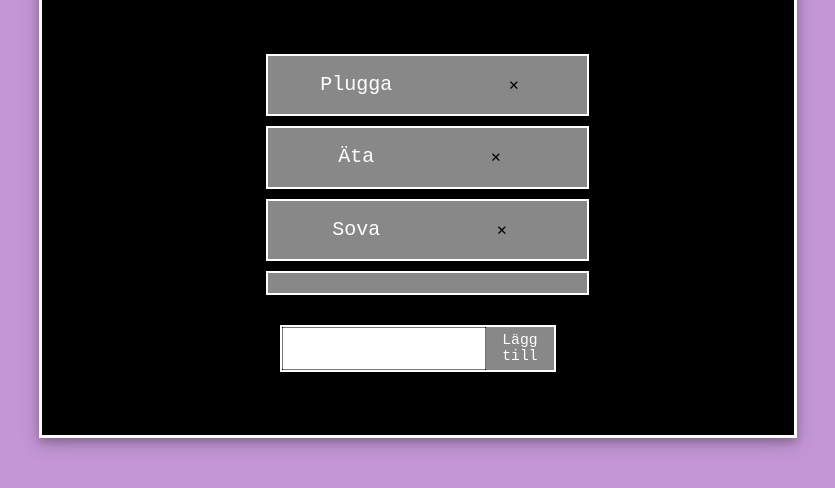
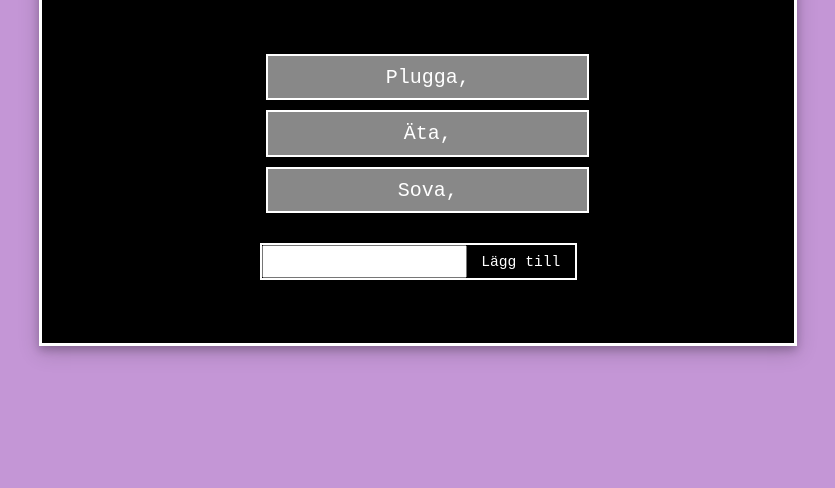
Before and after one commit to juliacarlberg/todolist, a website built with Parcel: page src/index.html in a window 1280 px wide. Both pictures are taken after a click on the button "Lägg till". Shown: the part 204-692 px from the top of the page, without its empty margins (222-1057 px from the left). Built offline with nearby package versions, Linux system fonts and the light colour scheme.

Commit message:
another commit

```diff
--- a/package.json
+++ b/package.json
@@ -1,8 +1,10 @@
 {
   "devDependencies": {
-    "@parcel/transformer-sass": "^2.7.0"
+    "@parcel/transformer-sass": "^2.8.0"
   },
   "dependencies": {
-    "bootstrap-icons": "^1.9.1"
+    "@parcel/validator-typescript": "^2.8.0",
+    "bootstrap-icons": "^1.9.1",
+    "parcel": "^2.8.0"
   }
 }
--- a/src/js/main.js
+++ b/src/js/main.js
@@ -1,11 +1,28 @@
-let theTasks= ["Plugga", "Äta", "Sova"];
+class Todo{
+  constructor(todo, finished){
+    this.todo= todo;
+    this.finished= finished;
+  }
+}
+
+let taskOne= new Todo("Plugga");
+let taskTwo= new Todo("Äta")
+let taskThree= new Todo("Sova")
+
+let theTasks= [taskOne, taskTwo, taskThree];
+
+const one= Object.values(taskOne);
+const two= Object.values(taskTwo);
+const three= Object.values(taskThree);
+
+let myArrays= [one, two, three];
 
 function start(){
     let ulTag= document.getElementById("theList");
 
-    for(let i=0; i<theTasks.length; i++){
+    for(let i=0; i<myArrays.length; i++){
         let liTag= document.createElement("li");
-        liTag.innerHTML= (theTasks[i]);
+        liTag.innerHTML= (myArrays[i]);
         ulTag.appendChild(liTag);
     }
 }
@@ -36,12 +53,15 @@ function removeTask(){
 removeTask();
 
 function addTask(){
-    let inputTag= document.getElementById("input");
-    let ulTag= document.getElementById("theList");
-    let liTag= document.createElement("li");
-    liTag.innerHTML= (inputTag.value);
-    ulTag.appendChild(liTag);
-
+  let inputTag= document.getElementById("input");
+  let ulTag= document.getElementById("theList");
+  let liTag= document.createElement("li");
+  liTag.innerHTML= (inputTag.value);
+  ulTag.appendChild(liTag);
+  let closeButton= document.createElement("BUTTON");
+  closeButton.className="close";
+  liTag.appendChild(closeButton);
+  closeButton.innerHTML="&#10005;";
 }
 
 
--- a/src/scss/main.scss
+++ b/src/scss/main.scss
@@ -53,14 +53,15 @@ form{
 
     button{
         cursor: pointer;
+        width: 120px;
         font-family: 'Courier New', Courier, monospace;
         border-radius: 0%;
-        border: #888;
         padding: 2%;
         margin: 0%;
-        background-color: #888;
+        background-color: black;
         color: white;
         font-size: 11pt;
+        border: 2px solid black;
     }
 
     button:hover{
```
Also changed, not shown: 1 other file.
